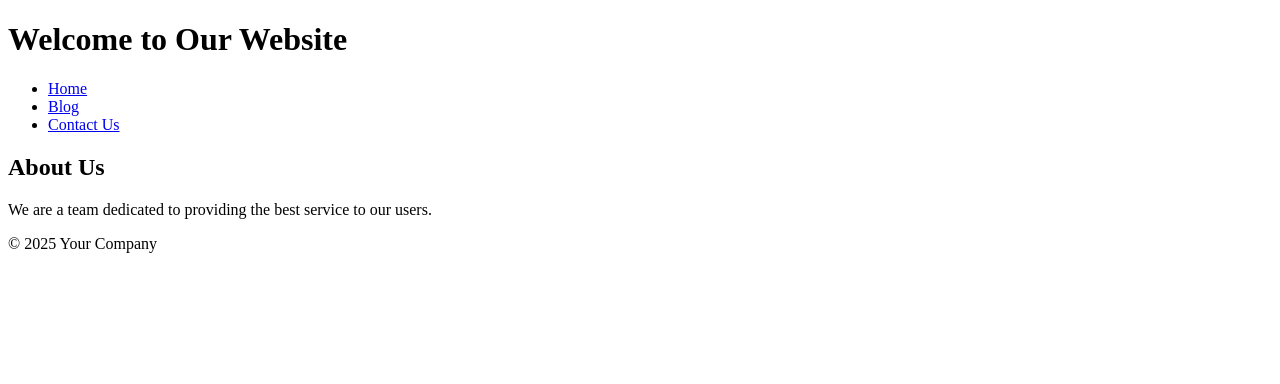
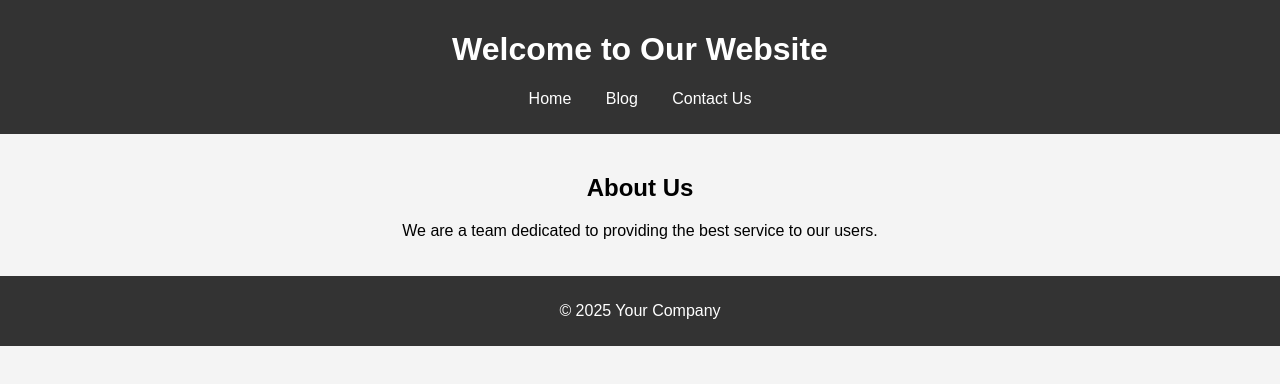
Before and after one commit to MudJah/Blogging-Website, a website: page src/homepage.html in a window 1280 px wide. Drawn offline with Linux system fonts and the light colour scheme.

Commit message:
add the homepage

```diff
--- a/src/homepage.html
+++ b/src/homepage.html
@@ -4,16 +4,16 @@
     <meta charset="UTF-8">
     <meta name="viewport" content="width=device-width, initial-scale=1.0">
     <title>Home Page</title>
-    <link rel="stylesheet" href="home.css">
+    <link rel="stylesheet" href="../styles/homepage.css">
 </head>
 <body>
     <header>
         <h1>Welcome to Our Website</h1>
         <nav>
             <ul>
-                <li><a href="home.html">Home</a></li>
-                <li><a href="blog.html">Blog</a></li>
-                <li><a href="contact.html">Contact Us</a></li>
+                <li>Home</li>
+                <li>Blog</li>
+                <li>Contact Us</li>
             </ul>
         </nav>
     </header>
```
